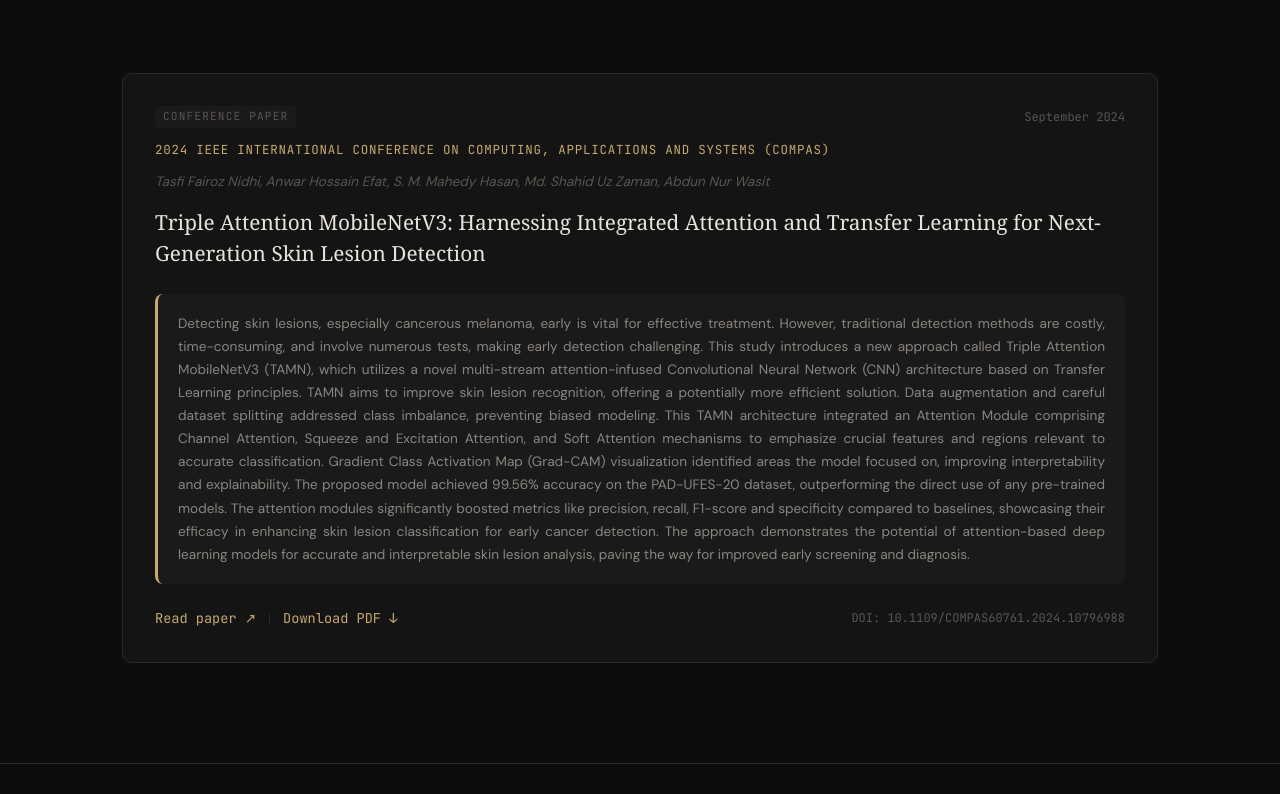
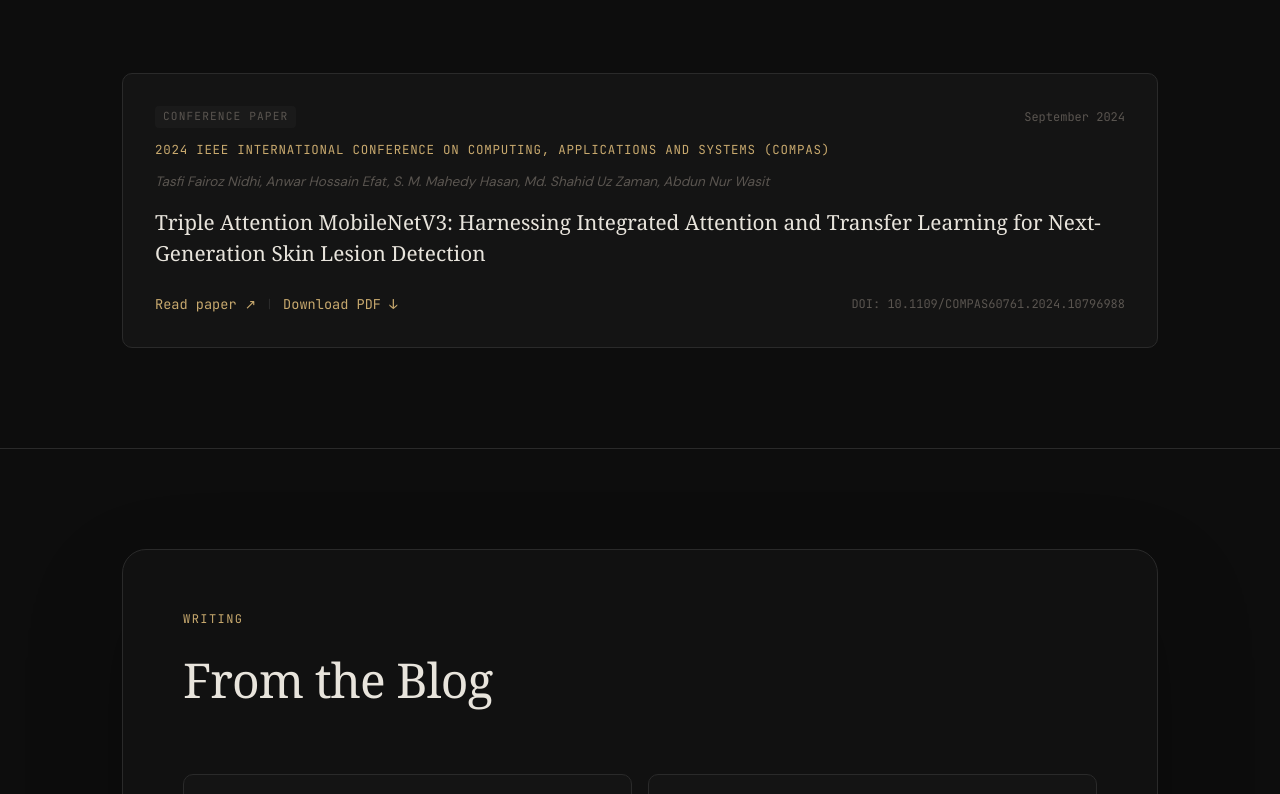
Before and after one commit to fairoznidhi/portfolio, a React (Vite) app: page / in a window 1280 px wide. Shown: the part 4496-5290 px from the top of the page. Built offline with nearby package versions, Linux system fonts and the light colour scheme; a web font is replaced by a local one.

Commit message:
removed abstract

```diff
--- a/src/pages/Home.jsx
+++ b/src/pages/Home.jsx
@@ -271,9 +271,9 @@ export default function Home() {
               )}
               <h3 className={styles.pubTitle}>{pub.title}</h3>
 
-              {pub.abstract && (
+              {/* {pub.abstract && (
                 <p className={styles.pubAbstract}>{pub.abstract}</p>
-              )}
+              )} */}
               <div className={styles.pubActions}>
                 <div className={styles.pubLinks}>
                   {pub.link && pub.link !== "#" && (
```
